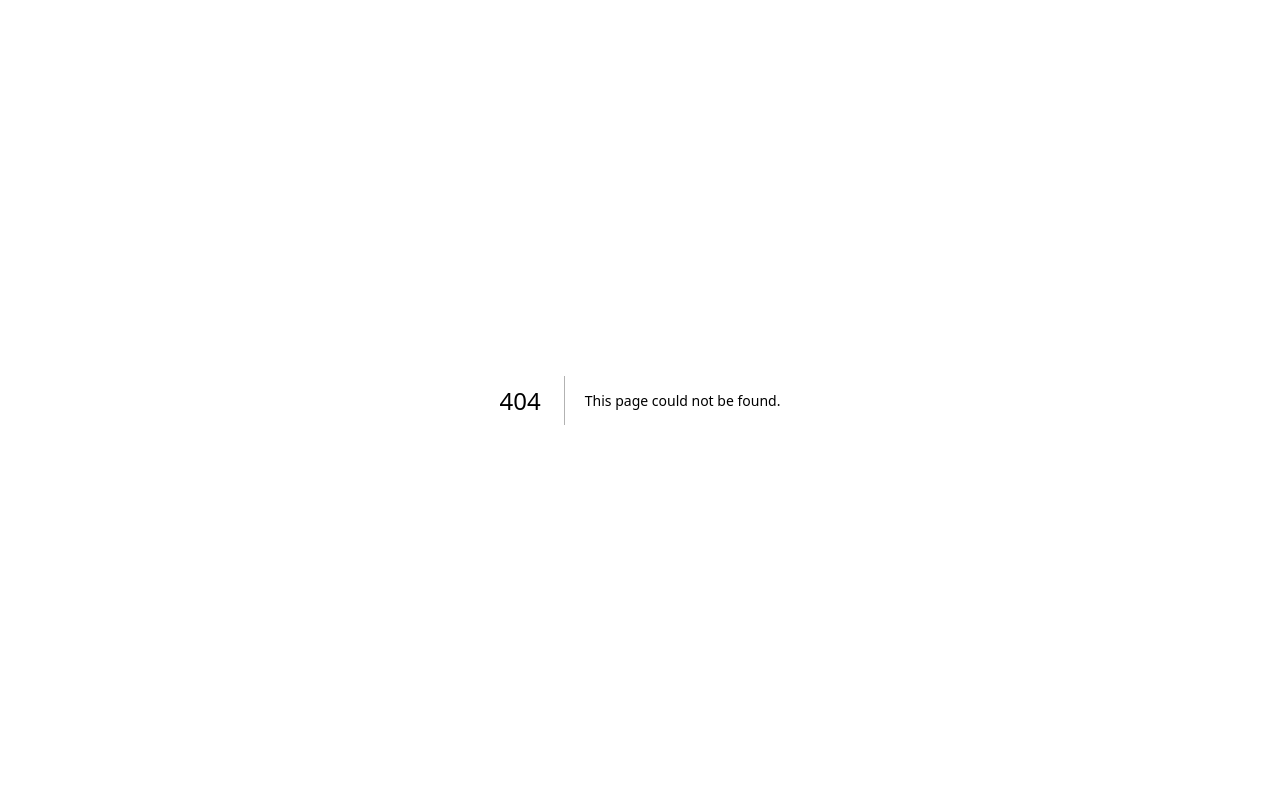
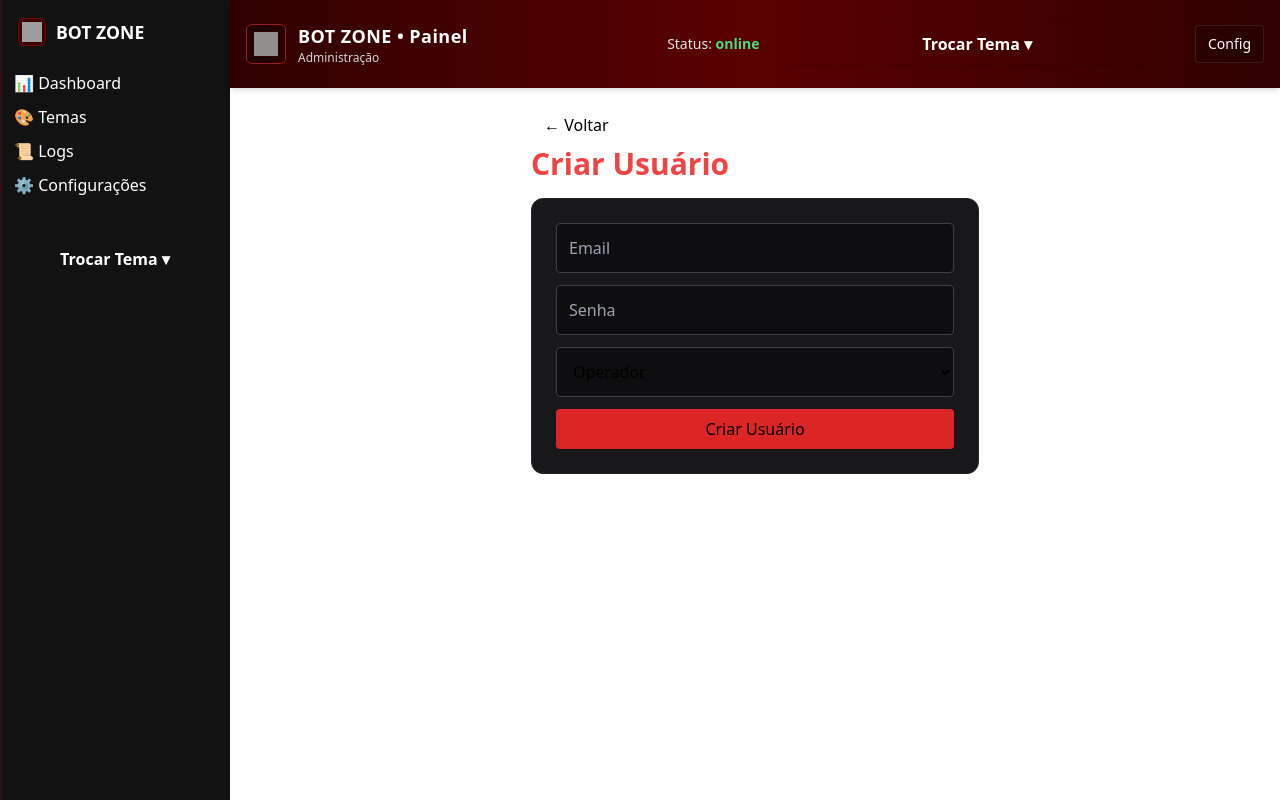
Before and after one commit to rubensilver/uchiha-site, a Next.js app: page /admin/users/create in a window 1280 px wide. Before the commit this address had no page. Built offline with nearby package versions, Linux system fonts and the light colour scheme; grey boxes are pictures that could not be loaded.

Commit message:
Create page.tsx

```diff
--- /dev/null
+++ b/app/admin/users/create/page.tsx
@@ -0,0 +1,77 @@
+"use client";
+
+import { useState } from "react";
+import BackButton from "@/components/BackButton";
+
+export default function CreateUserPage() {
+  const [email, setEmail] = useState("");
+  const [password, setPassword] = useState("");
+  const [role, setRole] = useState("operador");
+
+  const [msg, setMsg] = useState("");
+  const [err, setErr] = useState("");
+
+  async function submit(e: any) {
+    e.preventDefault();
+    setMsg("");
+    setErr("");
+
+    const res = await fetch("/api/admin/users/create", {
+      method: "POST",
+      headers: { "Content-Type": "application/json" },
+      body: JSON.stringify({ email, password, role })
+    });
+
+    const json = await res.json();
+
+    if (json.success) {
+      setMsg("Usuário criado com sucesso!");
+      setEmail("");
+      setPassword("");
+    } else {
+      setErr(json.error || "Erro ao criar usuário");
+    }
+  }
+
+  return (
+    <div className="max-w-md mx-auto">
+      <BackButton />
+
+      <h1 className="text-3xl font-bold mb-4 text-red-500">Criar Usuário</h1>
+
+      <form onSubmit={submit} className="flex flex-col gap-3 bg-zinc-900 p-6 rounded-xl border border-zinc-800">
+
+        <input
+          value={email}
+          onChange={(e) => setEmail(e.target.value)}
+          placeholder="Email"
+          className="p-3 rounded bg-black/40 border border-zinc-700"
+        />
+
+        <input
+          value={password}
+          onChange={(e) => setPassword(e.target.value)}
+          type="password"
+          placeholder="Senha"
+          className="p-3 rounded bg-black/40 border border-zinc-700"
+        />
+
+        <select
+          value={role}
+          onChange={(e) => setRole(e.target.value)}
+          className="p-3 rounded bg-black/40 border border-zinc-700"
+        >
+          <option value="operador">Operador</option>
+          <option value="admin">Administrador</option>
+        </select>
+
+        <button className="bg-red-600 hover:bg-red-700 py-2 rounded">
+          Criar Usuário
+        </button>
+
+        {err && <p className="text-red-400">{err}</p>}
+        {msg && <p className="text-green-400">{msg}</p>}
+      </form>
+    </div>
+  );
+}
```
